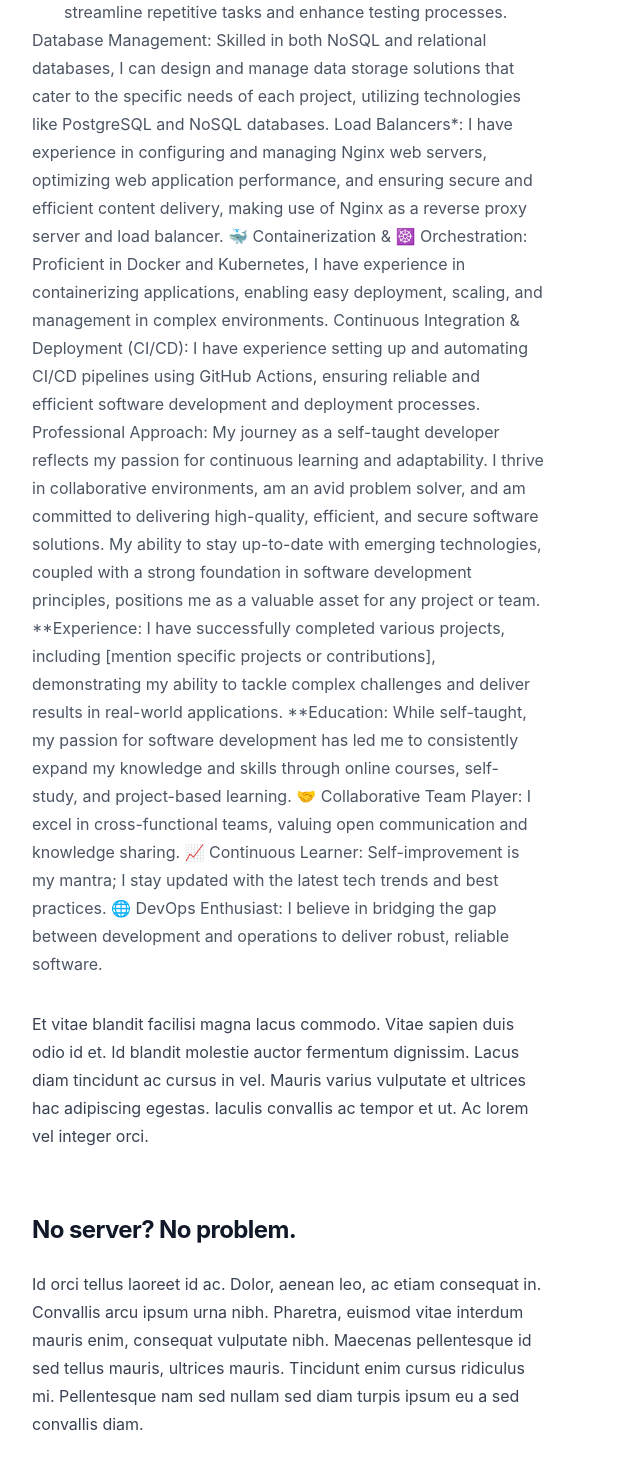
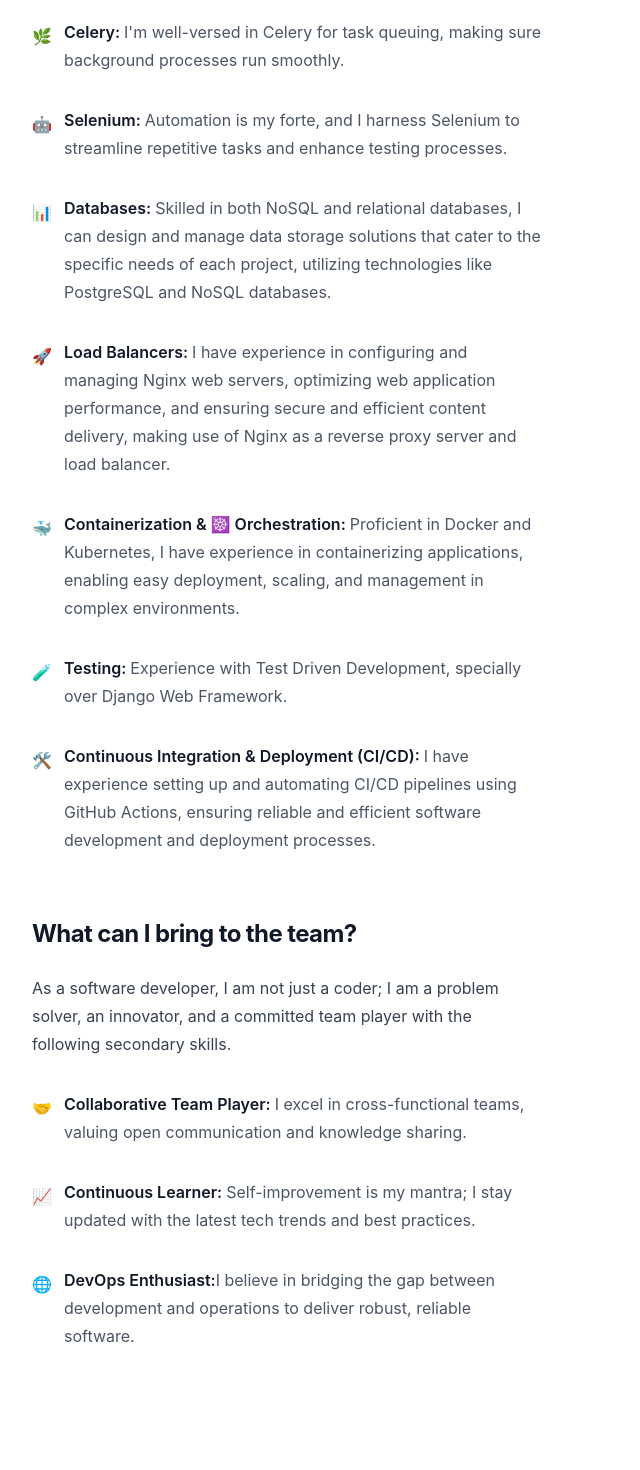
Before and after one commit to romdelaporte/Portfolio, a React (Create React App) app: page / in a window 1280 px wide. Shown: the part 1182-2652 px from the top of the page, without its empty margins (0-640 px from the left). Built offline with nearby package versions, Linux system fonts and the light colour scheme.

Commit message:
Description added

```diff
--- a/src/components/about.js
+++ b/src/components/about.js
@@ -39,7 +39,7 @@ export default function About() {
               <p className="text-base font-semibold leading-7 text-indigo-600">About Me</p>
               <h1 className="mt-2 text-3xl font-bold tracking-tight text-gray-900 sm:text-4xl">Rodrigo Muñoz Delaporte</h1>
               <p className="mt-6 text-xl leading-8 text-gray-700">
-                Self driven Software Developer
+                Software Developer
               </p>
             </div>
           </div>
@@ -55,14 +55,17 @@ export default function About() {
           <div className="lg:pr-4">
             <div className="max-w-xl text-base leading-7 text-gray-700 lg:max-w-lg">
               <p>
-                As a self-taught software developer, I have cultivated a diverse and comprehensive skill set, making me proficient in various cutting-edge technologies and tools that drive modern software development. With a strong foundation in web and application development, I have honed my skills in JavaScript, Python, React.js, Django, NoSQL databases, PostgreSQL, Docker, Kubernetes, and GitHub Actions.
+                As a self-taught software developer, I have cultivated a diverse and comprehensive skill set, making me proficient in various cutting-edge technologies and tools that drive modern software development.
               </p>
-              <h2 className="mt-16 text-2xl font-bold tracking-tight text-gray-900">💼 My Expertise:</h2>
+              <p className="mt-6">
+              My journey as a self-taught developer reflects my passion for continuous learning and adaptability. I thrive in collaborative environments, am an avid problem solver, and am committed to delivering high-quality, efficient, and secure software solutions. My ability to stay up-to-date with emerging technologies, coupled with a strong foundation in software development principles, positions me as a valuable asset for any project or team.
+              </p>
+              <h2 className="mt-16 text-2xl font-bold tracking-tight text-gray-900">My Skills:</h2>
               <ul role="list" className="mt-8 space-y-8 text-gray-600">
                 <li className="flex gap-x-3">
-                  <span className="mt-1 h-5 w-5 flex-none text-indigo-600" aria-hidden="true" >☕ --| 🐍</span>
+                  <span className="mt-1 h-5 w-5 flex-none text-indigo-600" aria-hidden="true" >☕</span>
                   <span>
-                    <strong className="font-semibold text-gray-900"> JavaScript &  Python:</strong> Proficient in both front-end and back-end development, I utilize JavaScript and Python to create responsive and efficient web applications, leveraging their versatility for a wide range of projects.
+                    <strong className="font-semibold text-gray-900"> JavaScript & 🐍 Python:</strong> Proficient in both front-end and back-end development, I utilize JavaScript and Python to create responsive and efficient web applications, leveraging their versatility for a wide range of projects.
                   </span>
                 </li>
                 <li className="flex gap-x-3">
@@ -93,47 +96,69 @@ export default function About() {
                     Automation is my forte, and I harness Selenium to streamline repetitive tasks and enhance testing processes.
                     </span>
                 </li>
-
-Database Management: Skilled in both NoSQL and relational databases, I can design and manage data storage solutions that cater to the specific needs of each project, utilizing technologies like PostgreSQL and NoSQL databases.
-
-Load Balancers*: I have experience in configuring and managing Nginx web servers, optimizing web application performance, and ensuring secure and efficient content delivery, making use of Nginx as a reverse proxy server and load balancer.
-
-🐳 Containerization & ☸️  Orchestration: Proficient in Docker and Kubernetes, I have experience in containerizing applications, enabling easy deployment, scaling, and management in complex environments.
-
-
-Continuous Integration & Deployment (CI/CD): I have experience setting up and automating CI/CD pipelines using GitHub Actions, ensuring reliable and efficient software development and deployment processes.
-
-
-Professional Approach:
-
-My journey as a self-taught developer reflects my passion for continuous learning and adaptability. I thrive in collaborative environments, am an avid problem solver, and am committed to delivering high-quality, efficient, and secure software solutions. My ability to stay up-to-date with emerging technologies, coupled with a strong foundation in software development principles, positions me as a valuable asset for any project or team.
-
-**Experience:
-
-I have successfully completed various projects, including [mention specific projects or contributions], demonstrating my ability to tackle complex challenges and deliver results in real-world applications.
-
-**Education:
-
-While self-taught, my passion for software development has led me to consistently expand my knowledge and skills through online courses, self-study, and project-based learning.
-
-🤝 Collaborative Team Player: I excel in cross-functional teams, valuing open communication and knowledge sharing.
-📈 Continuous Learner: Self-improvement is my mantra; I stay updated with the latest tech trends and best practices.
-🌐 DevOps Enthusiast: I believe in bridging the gap between development and operations to deliver robust, reliable software.
-
-
+                <li className="flex gap-x-3">
+                  <span className="mt-1 h-5 w-5 flex-none text-indigo-600" aria-hidden="true">📊</span>
+                  <span>
+                    <strong className="font-semibold text-gray-900">Databases: </strong>
+                    Skilled in both NoSQL and relational databases, I can design and manage data storage solutions that cater to the specific needs of each project, utilizing technologies like PostgreSQL and NoSQL databases.
+                    </span>
+                </li>
+                <li className="flex gap-x-3">
+                  <span className="mt-1 h-5 w-5 flex-none text-indigo-600" aria-hidden="true">🚀</span>
+                  <span>
+                    <strong className="font-semibold text-gray-900">Load Balancers: </strong>
+                      I have experience in configuring and managing Nginx web servers, optimizing web application performance, and ensuring secure and efficient content delivery, making use of Nginx as a reverse proxy server and load balancer.
+                    </span>
+                </li>
+                <li className="flex gap-x-3">
+                  <span className="mt-1 h-5 w-5 flex-none text-indigo-600" aria-hidden="true">🐳</span>
+                  <span>
+                    <strong className="font-semibold text-gray-900">Containerization & ☸️  Orchestration: </strong>
+                      Proficient in Docker and Kubernetes, I have experience in containerizing applications, enabling easy deployment, scaling, and management in complex environments.
+                    </span>
+                </li>
+                <li className="flex gap-x-3">
+                  <span className="mt-1 h-5 w-5 flex-none text-indigo-600" aria-hidden="true">🧪</span>
+                  <span>
+                    <strong className="font-semibold text-gray-900">Testing: </strong>
+                      Experience with Test Driven Development, specially over Django Web Framework.
+                    </span>
+                </li>
+                <li className="flex gap-x-3">
+                  <span className="mt-1 h-5 w-5 flex-none text-indigo-600" aria-hidden="true">🛠️</span>
+                  <span>
+                    <strong className="font-semibold text-gray-900">Continuous Integration & Deployment (CI/CD): </strong>
+                      I have experience setting up and automating CI/CD pipelines using GitHub Actions, ensuring reliable and efficient software development and deployment processes.
+                    </span>
+                </li>
               </ul>
-              <p className="mt-8">
-                Et vitae blandit facilisi magna lacus commodo. Vitae sapien duis odio id et. Id blandit molestie auctor
-                fermentum dignissim. Lacus diam tincidunt ac cursus in vel. Mauris varius vulputate et ultrices hac
-                adipiscing egestas. Iaculis convallis ac tempor et ut. Ac lorem vel integer orci.
+              <h2 className="mt-16 text-2xl font-bold tracking-tight text-gray-900">What can I bring to the team?</h2>
+              <p className="mt-6">
+              As a software developer, I am not just a coder; I am a problem solver, an innovator, and a committed team player with the following secondary skills.
               </p>
-              <h2 className="mt-16 text-2xl font-bold tracking-tight text-gray-900">No server? No problem.</h2>
-              <p className="mt-6">
-                Id orci tellus laoreet id ac. Dolor, aenean leo, ac etiam consequat in. Convallis arcu ipsum urna nibh.
-                Pharetra, euismod vitae interdum mauris enim, consequat vulputate nibh. Maecenas pellentesque id sed
-                tellus mauris, ultrices mauris. Tincidunt enim cursus ridiculus mi. Pellentesque nam sed nullam sed diam
-                turpis ipsum eu a sed convallis diam.
-              </p>
+              <ul role="list" className="mt-8 space-y-8 text-gray-600">
+                <li className="flex gap-x-3">
+                  <span className="mt-1 h-5 w-5 flex-none text-indigo-600" aria-hidden="true" >🤝</span>
+                  <span>
+                    <strong className="font-semibold text-gray-900">Collaborative Team Player: </strong>
+                    I excel in cross-functional teams, valuing open communication and knowledge sharing.
+                  </span>
+                </li>
+                <li className="flex gap-x-3">
+                  <span className="mt-1 h-5 w-5 flex-none text-indigo-600" aria-hidden="true" >📈</span>
+                  <span>
+                    <strong className="font-semibold text-gray-900">Continuous Learner: </strong>
+                      Self-improvement is my mantra; I stay updated with the latest tech trends and best practices.
+                  </span>
+                </li>
+                <li className="flex gap-x-3">
+                  <span className="mt-1 h-5 w-5 flex-none text-indigo-600" aria-hidden="true" >🌐</span>
+                  <span>
+                    <strong className="font-semibold text-gray-900">DevOps Enthusiast:</strong>
+                    I believe in bridging the gap between development and operations to deliver robust, reliable software.
+                  </span>
+                </li>
+              </ul>
             </div>
           </div>
         </div>
--- a/src/components/navbar.js
+++ b/src/components/navbar.js
@@ -9,7 +9,7 @@ function classNames(...classes) {
 
 export default function Navbar() {
   return (
-    <Disclosure as="nav" className="bg-gray-800">
+    <Disclosure as="nav" className="sticky top-0 bg-gray-800">
       {({ open }) => (
         <>
           <div className="mx-auto max-w-7xl px-4 sm:px-6 lg:px-8">
```
